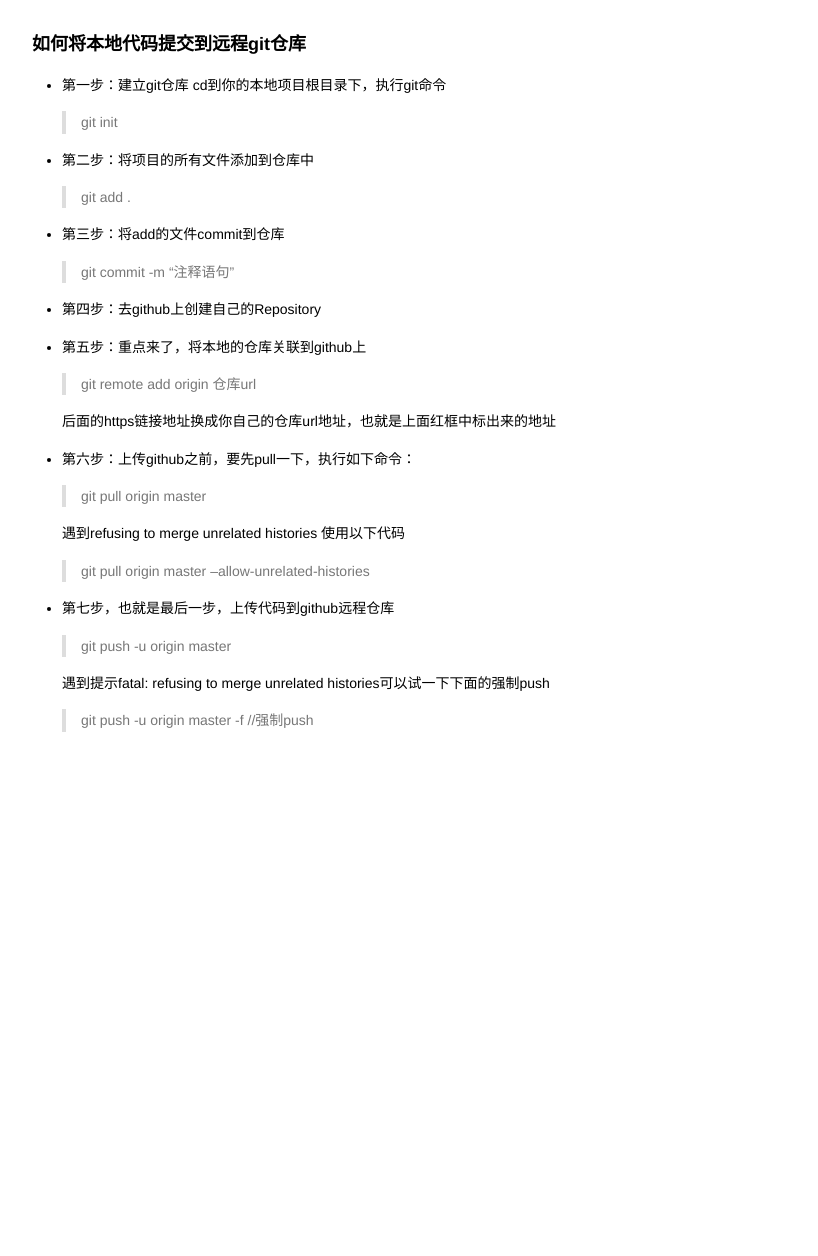
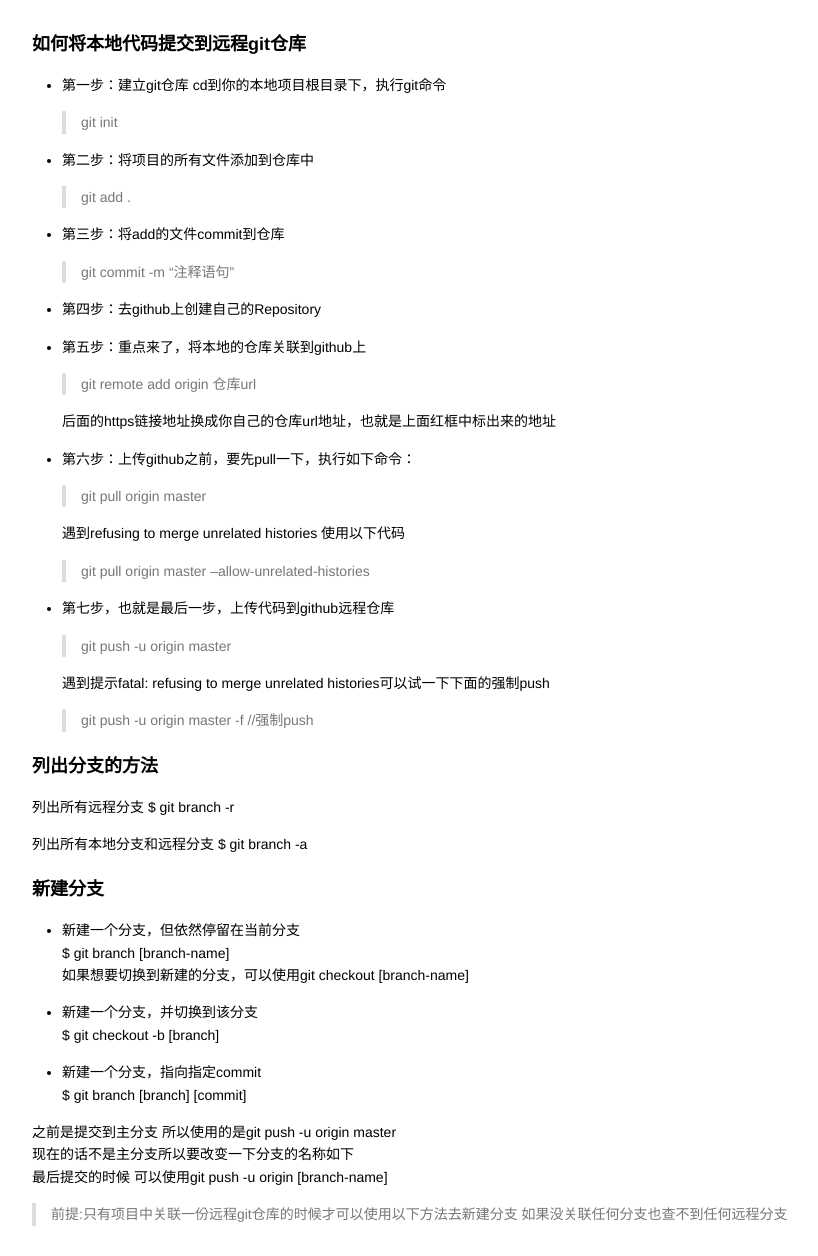
Before and after one commit to maweefeng/maweefeng.github.io, a Jekyll site: the page _posts/2018-01-03-如何将本地代码提交到远程git仓库.html, which Jekyll copies as it is, in a window 1280 px wide. Shown: the whole page, without its empty margins (181-999 px from the left). Built offline with Jekyll 4.4.1, drawn with Linux system fonts in a browser that asks for light colours; before the commit the page ends 900 px from its top, so only the background shows below that.

Commit message:
update post

```diff
--- a/_posts/2018-01-03-如何将本地代码提交到远程git仓库.html
+++ b/_posts/2018-01-03-如何将本地代码提交到远程git仓库.html
@@ -355,6 +355,34 @@ cd到你的本地项目根目录下，执行git命令 </p>
 </blockquote></li>
 </ul>
 
+<h3 id="toc_1">列出分支的方法</h3>
+
+<p>列出所有远程分支
+$ git branch -r</p>
+
+<p>列出所有本地分支和远程分支
+$ git branch -a</p>
+
+<h3 id="toc_2">新建分支</h3>
+
+<ul>
+<li><p>新建一个分支，但依然停留在当前分支<br>
+$ git branch [branch-name]<br>
+如果想要切换到新建的分支，可以使用git checkout  [branch-name]</p></li>
+<li><p>新建一个分支，并切换到该分支<br>
+$ git checkout -b [branch]</p></li>
+<li><p>新建一个分支，指向指定commit<br>
+$ git branch [branch] [commit]</p></li>
+</ul>
+
+<p>之前是提交到主分支 所以使用的是git push -u origin master<br>
+现在的话不是主分支所以要改变一下分支的名称如下<br>
+最后提交的时候 可以使用git push -u origin [branch-name]</p>
+
+<blockquote>
+<p>前提:只有项目中关联一份远程git仓库的时候才可以使用以下方法去新建分支 如果没关联任何分支也查不到任何远程分支</p>
+</blockquote>
+
 
 </body>
 
```
